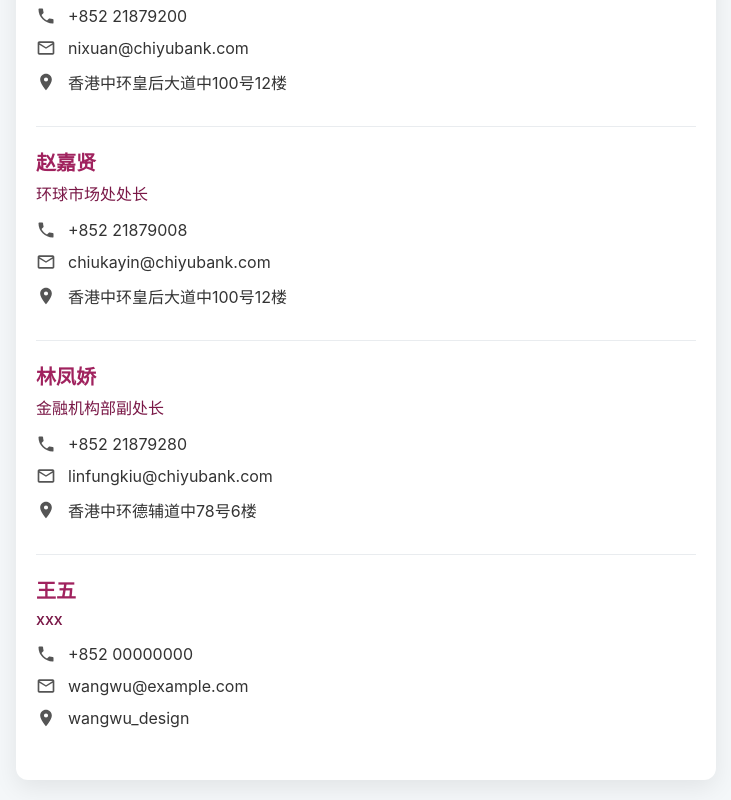
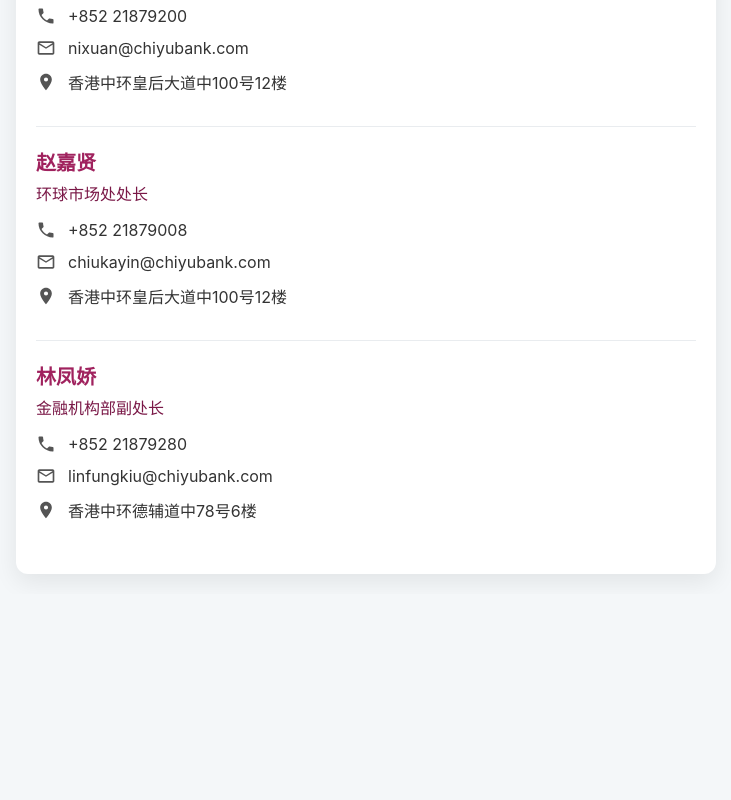
Before and after one commit to Kevinxiao1023/chiyu-contact, a plain HTML site: page index.html in a window 1280 px wide. Shown: the part 441-1241 px from the top of the page, without its empty margins (274-1005 px from the left). After the commit the page ends 1035 px from the top, so only its background shows below. Drawn offline with Linux system fonts and the light colour scheme.

Commit message:
Update index.html

```diff
--- a/index.html
+++ b/index.html
@@ -189,7 +189,7 @@
             </div>
 
             <!-- 成员5 -->
-            <div class="contact-card">
+            <!--<div class="contact-card">
                 <h2>王五</h2>
                 <p class="position">xxx</p>
                 <div class="contact-info">
@@ -204,7 +204,7 @@
                     <svg viewBox="0 0 24 24"><path d="M12,2C8.13,2 5,5.13 5,9C5,14.25 12,22 12,22C12,22 19,14.25 19,9C19,5.13 15.87,2 12,2M12,11.5A2.5,2.5 0 0,1 9.5,9A2.5,2.5 0 0,1 12,6.5A2.5,2.5 0 0,1 14.5,9A2.5,2.5 0 0,1 12,11.5Z"/></svg>
                     <span>wangwu_design</span>
                 </div>
-            </div>
+            </div>-->
 
         </div>
     </div>
```
